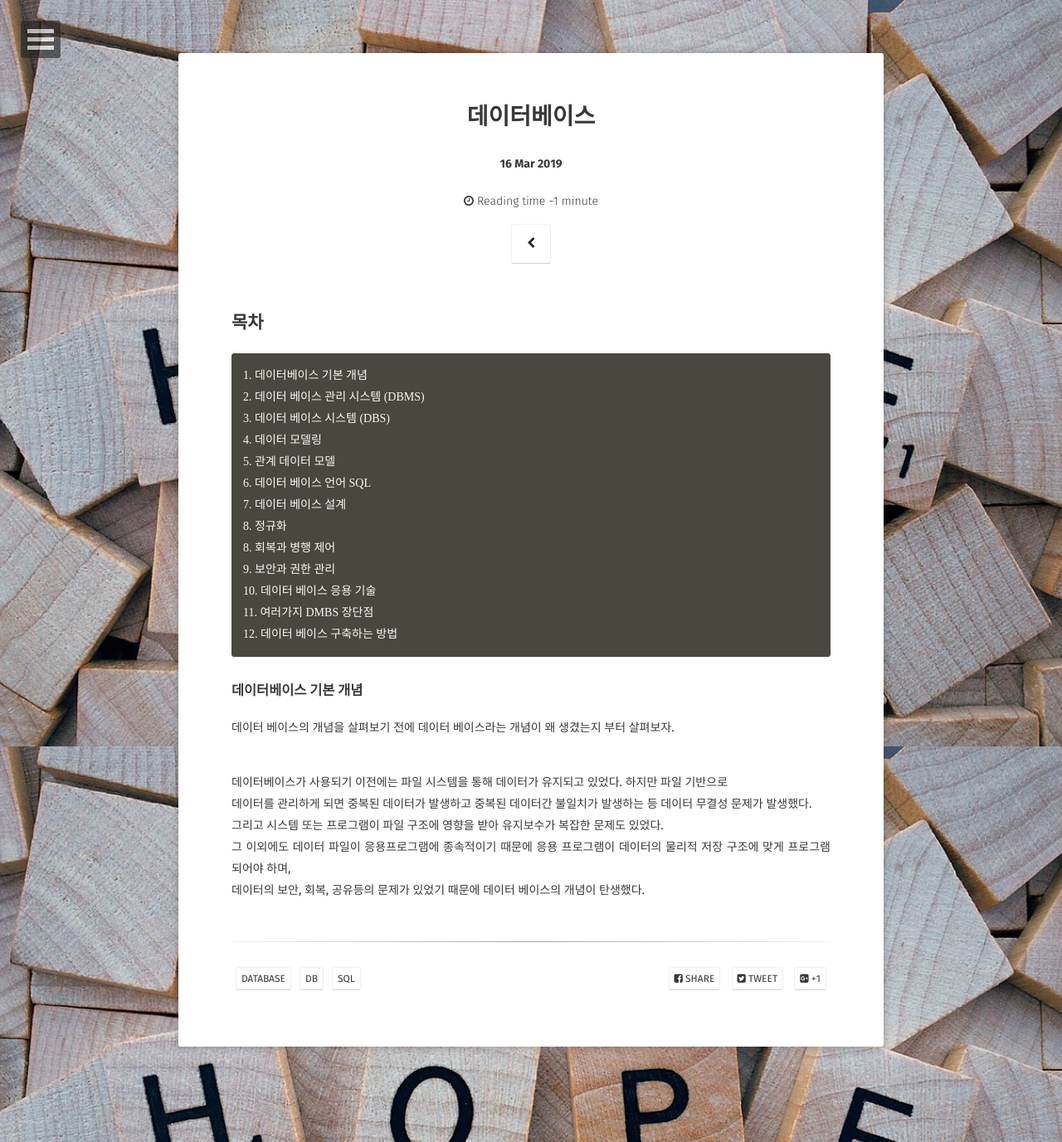
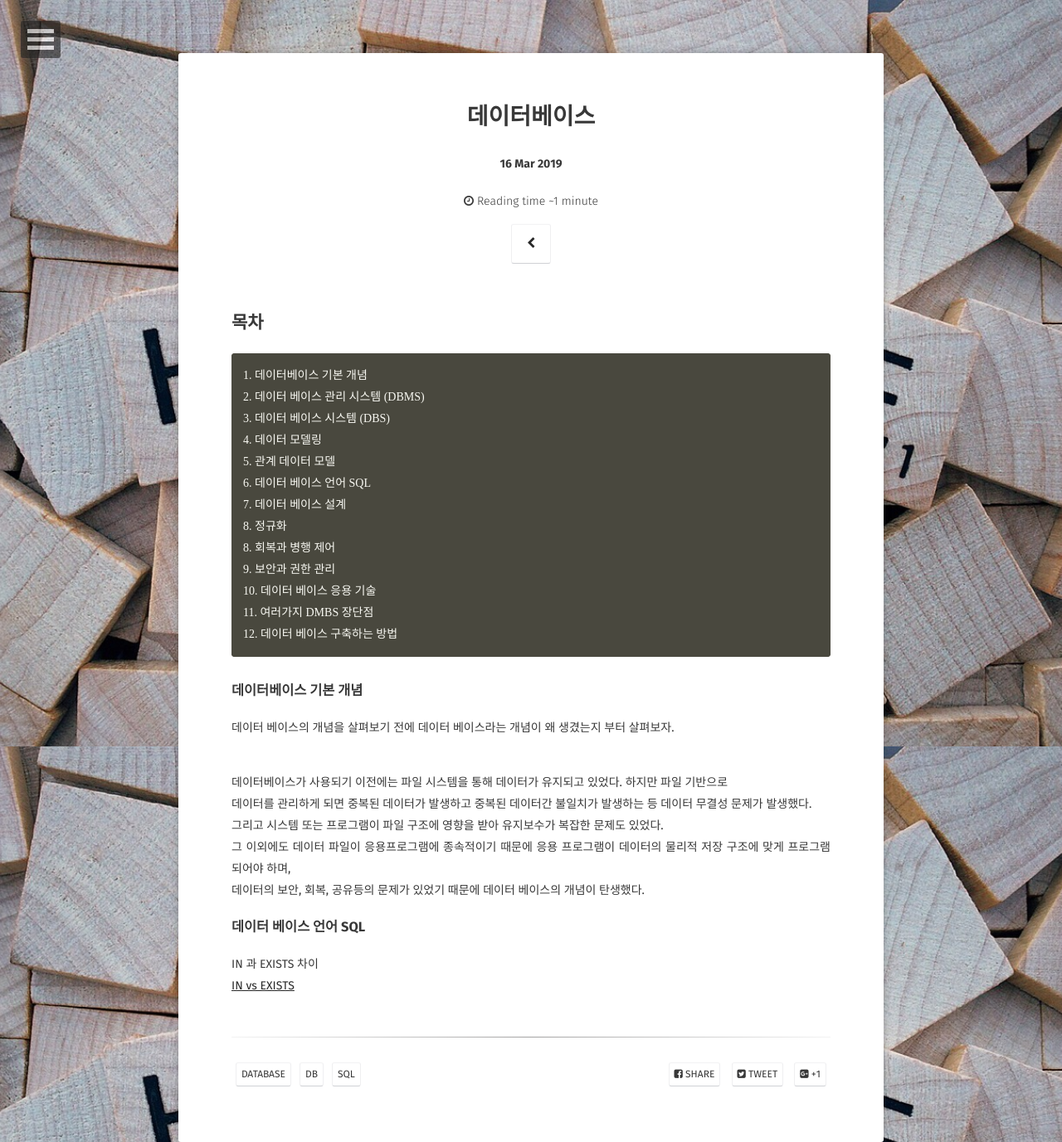
Before and after one commit to Jungjihyuk/JH_Life, a Jekyll site: the page built from _posts/2019-03-16-database.md, in a window 1280 px wide. Shown: the whole page at 83% size. Built offline with Jekyll 4.4.1, drawn with Linux system fonts in a browser that asks for light colours; some web fonts are replaced; comment, search, counter and statistics services are not loaded.

Commit message:
database 추가

```diff
--- a/_posts/2019-03-16-database.md
+++ b/_posts/2019-03-16-database.md
@@ -34,3 +34,9 @@ tag:
 그리고 시스템 또는 프로그램이 파일 구조에 영향을 받아 유지보수가 복잡한 문제도 있었다.<br>
 그 이외에도 데이터 파일이 응용프로그램에 종속적이기 때문에 응용 프로그램이 데이터의 물리적 저장 구조에 맞게 프로그램 되어야 하며,<br>
 데이터의 보안, 회복, 공유등의 문제가 있었기 때문에 데이터 베이스의 개념이 탄생했다. <br>
+
+
+### 데이터 베이스 언어 SQL
+
+IN 과 EXISTS 차이 <br>
+[IN vs EXISTS](https://wedul.site/450)
```
